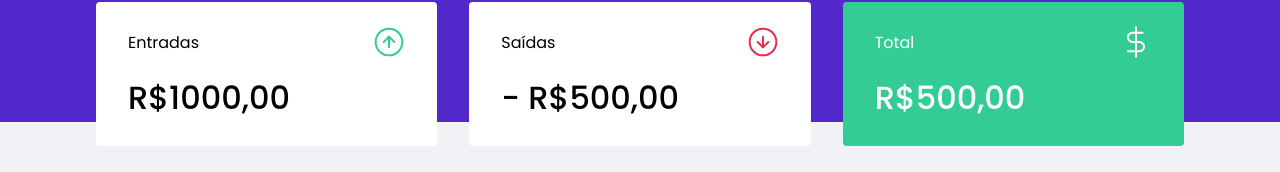
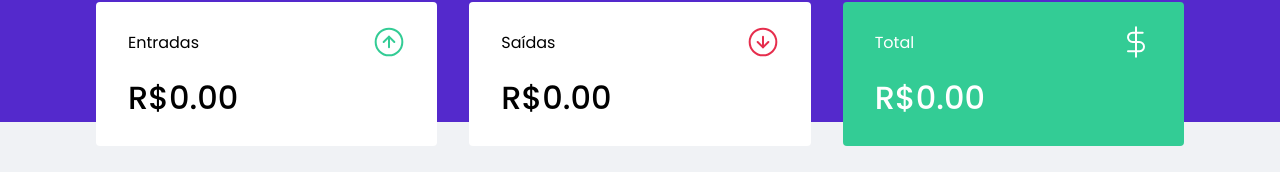
Before and after one commit to lgmf/dtmoney, a React (Create React App) app: page / in a window 1280 px wide. Shown: the part 150-322 px from the top of the page. Built offline with nearby package versions, Linux system fonts and the light colour scheme; no server answers; what miragejs would draw is missing.

Commit message:
feat: calculate expenses summary

```diff
--- a/src/components/Summary/index.tsx
+++ b/src/components/Summary/index.tsx
@@ -1,40 +1,58 @@
-import income from '../../assets/income.svg';
-import outcome from '../../assets/outcome.svg';
-import total from '../../assets/total.svg';
+import incomeImg from '../../assets/income.svg';
+import outcomeImg from '../../assets/outcome.svg';
+import totalImg from '../../assets/total.svg';
+import { TransactionType } from '../../models';
 
 import { useTransactions } from '../../TransactionContext';
+import { currencyFormatter } from '../../utils';
 
 import { Container } from "./styles";
 
 export function Summary() {
   const { transactions } = useTransactions();
 
-  console.log(transactions);
+  const summary = transactions.reduce((summary, transaction) => {
+    if (transaction.type === TransactionType.Income) {
+      summary.income += transaction.amount;
+      summary.total += transaction.amount;
+    } else {
+      summary.outcome += transaction.amount;
+      summary.total -= transaction.amount;
+    }
+
+    return summary;
+  }, { income: 0, outcome: 0, total: 0 })
 
   return (
     <Container>
       <div>
         <header>
           <p>Entradas</p>
-          <img src={income} alt="entradas" />
+          <img src={incomeImg} alt="entradas" />
         </header>
-        <strong>R$1000,00</strong>
+        <strong>
+          {currencyFormatter.format(summary.income)}
+        </strong>
       </div>
 
       <div>
         <header>
           <p>Saídas</p>
-          <img src={outcome} alt="saídas" />
+          <img src={outcomeImg} alt="saídas" />
         </header>
-        <strong>- R$500,00</strong>
+        <strong>
+          {currencyFormatter.format(summary.outcome)}
+        </strong>
       </div>
 
       <div className="highlight-background">
         <header>
           <p>Total</p>
-          <img src={total} alt="total" />
+          <img src={totalImg} alt="total" />
         </header>
-        <strong>R$500,00</strong>
+        <strong>
+          {currencyFormatter.format(summary.total)}
+        </strong>
       </div>
     </Container>
   )
--- a/src/components/TransactionsTable/index.tsx
+++ b/src/components/TransactionsTable/index.tsx
@@ -1,12 +1,6 @@
 import { useTransactions } from "../../TransactionContext";
+import { currencyFormatter, dateFormatter } from "../../utils";
 import { Container } from "./styles";
-
-const currencyFormatter = new Intl.NumberFormat('pt-BR', {
-  style: 'currency',
-  currency: 'BRL'
-});
-
-const dateFormatter = new Intl.DateTimeFormat('pt-BR');
 
 export function TransactionsTable() {
   const { status, transactions } = useTransactions();
--- /dev/null
+++ b/src/utils/index.ts
@@ -0,0 +1,8 @@
+const locale = navigator.language;
+
+export const currencyFormatter = new Intl.NumberFormat(locale, {
+  style: 'currency',
+  currency: 'BRL'
+});
+
+export const dateFormatter = new Intl.DateTimeFormat(locale);
```
